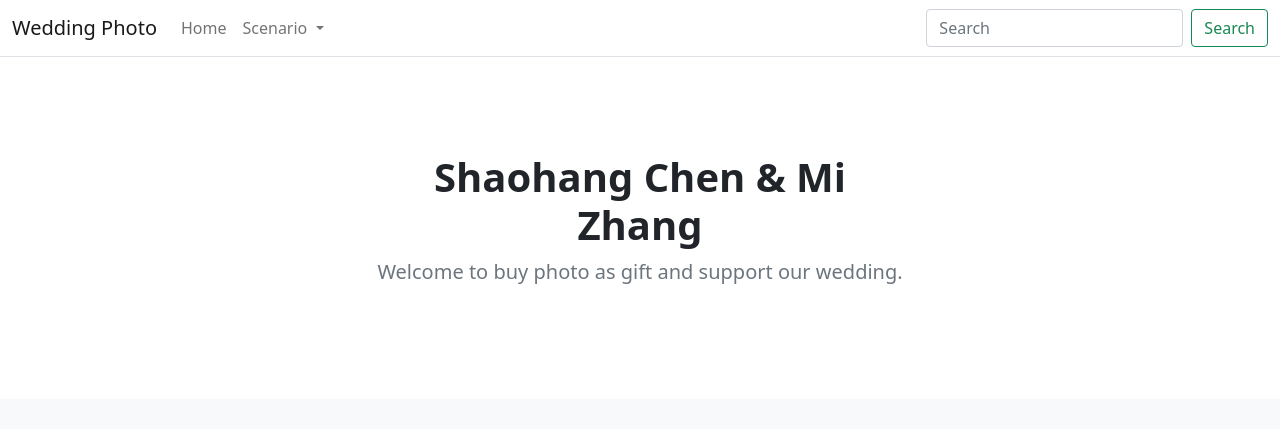
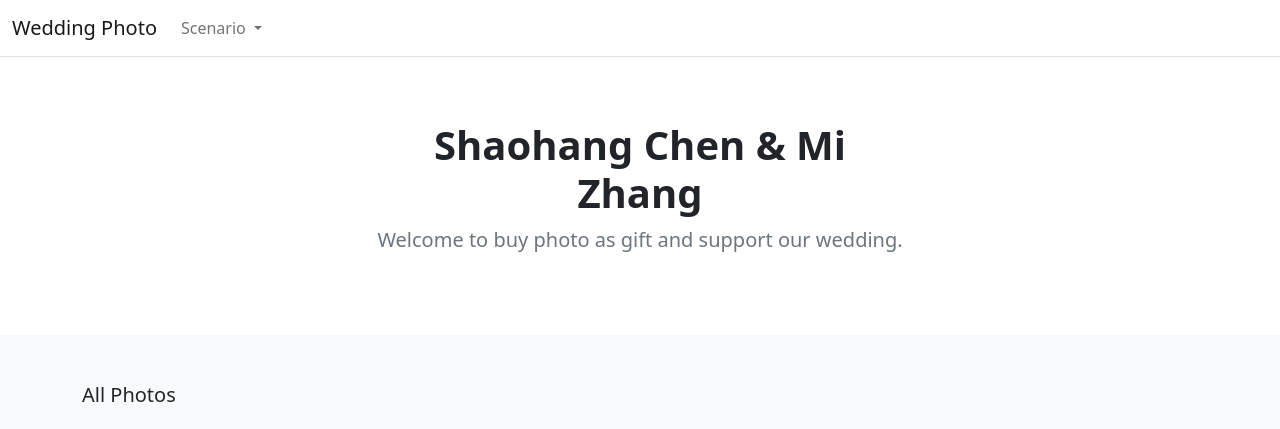
Before and after one commit to ClaytonStudent/django-ecommerce, a Django app: page / in a window 1280 px wide. Shown: the top 429 px of the page. Run offline with Django 4.2, Linux system fonts and the light colour scheme; data comes from the database, SQL or seed files in the repository; both versions use the stored data as it was after the commit.

Commit message:
refractoring

```diff
--- a/core/settings.py
+++ b/core/settings.py
@@ -64,7 +64,7 @@ TEMPLATES = [
                 'django.template.context_processors.request',
                 'django.contrib.auth.context_processors.auth',
                 'django.contrib.messages.context_processors.messages',
-                'store.views.categories',  # Make category gloabl avaiable
+                'store.context_processors.categories',  # Make category gloabl avaiable
             ],
         },
     },
@@ -118,7 +118,8 @@ USE_TZ = True
 # Static files (CSS, JavaScript, Images)
 # https://docs.djangoproject.com/en/4.1/howto/static-files/
 
-STATIC_URL = 'static/'
+STATIC_URL = '/static/'
+STATIC_FILES_DIRS = [os.path.join(BASE_DIR,"static")]
 
 # Default primary key field type
 # https://docs.djangoproject.com/en/4.1/ref/settings/#default-auto-field
--- a/requirements.txt
+++ b/requirements.txt
@@ -2,7 +2,6 @@ asgiref==3.6.0
 coverage==7.1.0
 Django==4.1.6
 Pillow==9.4.0
-pip==23.0
 setuptools==67.1.0
 sqlparse==0.4.3
 tzdata==2022.7
--- /dev/null
+++ b/store/context_processors.py
@@ -0,0 +1,6 @@
+from .models import Category
+
+def categories(request):
+    return {
+        'categories': Category.objects.all()
+    }
--- a/store/models.py
+++ b/store/models.py
@@ -3,7 +3,9 @@ from django.contrib.auth.models import User
 from django.urls import reverse
 # Create your models here.
 
-
+class ProductManager(models.Manager):
+    def get_queryset(self):
+        return super(ProductManager, self).get_queryset().filter(is_active=True)
 
 
 class Category(models.Model):
@@ -25,13 +27,15 @@ class Product(models.Model):
     title = models.CharField(max_length=255)
     author = models.CharField(max_length=255, default='admin')
     description = models.TextField(blank=True)
-    image = models.ImageField(upload_to='image/')
+    image = models.ImageField(upload_to='image/', default='image/default.jpg')
     slug = models.SlugField(max_length=255)
     price = models.DecimalField(max_digits=4,decimal_places=2)
     in_stock = models.BooleanField(default=True)
     is_active = models.BooleanField(default=True)
     created = models.DateTimeField(auto_now_add=True)
     updated = models.DateTimeField(auto_now=True)
+    objects = models.Manager()
+    products = ProductManager()
 
     class Meta:
         verbose_name_plural = 'Products'
--- a/store/urls.py
+++ b/store/urls.py
@@ -4,7 +4,7 @@ from . import views
 app_name = 'store'
 
 urlpatterns = [
-    path('', views.all_products, name='all_products'),
-    path('item/<slug:slug>/', views.product_detail, name='product_detail'),
-    path('search/<slug:category_slug>/', views.category_list, name='category_list'),
+    path('', views.product_all, name='product_all'),
+    path('<slug:slug>/', views.product_detail, name='product_detail'),
+    path('shop/<slug:category_slug>/', views.category_list, name='category_list'),
 ]
--- a/store/views.py
+++ b/store/views.py
@@ -2,21 +2,17 @@ from django.shortcuts import render, get_object_or_404
 from .models import Category, Product
 # Create your views here.
 
-def categories(request):
-    return {
-        'categories': Category.objects.all()
-    }
 
 
-def all_products(request):
-    products = Product.objects.all()
+def product_all(request):
+    products = Product.products.all()
     return render(request, 'store/home.html',{'products':products})
 
 def product_detail(request, slug):
     product = get_object_or_404(Product, slug=slug, in_stock=True)
-    return render(request, 'store/products/detail.html',{'product':product})
+    return render(request, 'store/products/single.html',{'product':product})
 
 def category_list(request, category_slug):
     category = get_object_or_404(Category, slug=category_slug)
-    products = Product.objects.filter(category=category)
+    products = Product.products.filter(category=category)
     return render(request,'store/products/category.html',{'category':category, 'products':products})
--- a/templates/store/base.html
+++ b/templates/store/base.html
@@ -7,6 +7,7 @@
     <title>{% block title %}My shop{% endblock %}</title>
     <meta name="viewport" content="width=device-width, initial-scale=1">
     <link href="https://cdn.jsdelivr.net/npm/bootstrap@5.0.0-beta1/dist/css/bootstrap.min.css" rel="stylesheet" integrity="sha384-giJF6kkoqNQ00vy+HMDP7azOuL0xtbfIcaT9wjKHr8RbDVddVHyTfAAsrekwKmP1" crossorigin="anonymous">
+    <script src="https://code.jquery.com/jquery-3.5.1.min.js" integrity="sha256-9/aliU8dGd2tb6OSsuzixeV4y/faTqgFtohetphbbj0=" crossorigin="anonymous"></script>
     <script src="https://cdn.jsdelivr.net/npm/bootstrap@5.0.0-beta1/dist/js/bootstrap.bundle.min.js" integrity="sha384-ygbV9kiqUc6oa4msXn9868pTtWMgiQaeYH7/t7LECLbyPA2x65Kgf80OJFdroafW" crossorigin="anonymous"></script>
 </head>
 
@@ -14,17 +15,17 @@
     <header>
         <nav class="navbar navbar-expand-md navbar-light bg-white border-bottom">
             <div class="container-fluid">
-                <a class="navbar-brand" href="#">Wedding Photo</a>
+                <a class="navbar-brand" href="/">Wedding Photo</a>
                 <button class="navbar-toggler" type="button" data-bs-toggle="collapse" data-bs-target="#navbarCollapse"
                     aria-controls="navbarCollapse" aria-expanded="false" aria-label="Toggle navigation">
                     <span class="navbar-toggler-icon"></span>
                 </button>
                 <div class="collapse navbar-collapse" id="navbarCollapse">
                     <ul class="navbar-nav me-auto mb-2 mb-md-0">
-                        <li class="nav-item active">
+                        <!--- li class="nav-item active">
                             <a class="nav-link" aria-current="page" href="/">Home</a>
                         </li>
-                        <!--- li class="nav-item">
+                        <li class="nav-item">
                             <a class="nav-link" href="#">Link</a>
                         </li --->
                         <li class="nav-item dropdown">
@@ -33,7 +34,7 @@
                                 Scenario
                             </a>
                             <ul class="dropdown-menu" aria-labelledby="navbarDropdown">
-                                <!---li><a class="dropdown-item" href="{% url "store:all_products" %}">All</a></li--->
+                                <!---li><a class="dropdown-item" href="{% url "store:product_all" %}">All</a></li--->
                                 {% for c in categories %}
                                 <li {% if category.slug == c.slug %}class="selected" {% endif %}>
                                     <a class="dropdown-item" href="{{ c.get_absolute_url }}">{{ c.name|title }}</a>
@@ -42,10 +43,10 @@
                             </ul>
                         </li>
                     </ul>
-                    <form class="d-flex">
+                    <!---form class="d-flex">
                         <input class="form-control me-2" type="search" placeholder="Search" aria-label="Search">
                         <button class="btn btn-outline-success" type="submit">Search</button>
-                    </form>
+                    </form--->
                 </div>
             </div>
         </nav>
--- a/templates/store/home.html
+++ b/templates/store/home.html
@@ -1,9 +1,9 @@
 {% extends "./base.html" %}
 {% load static %}
-{% block title %}HOME{% endblock %}
+{% block title %}PhotoStore{% endblock %}
 {% block content %}
   <section class="py-5 text-center container">
-    <div class="row py-lg-5">
+    <div class="row py-lg-3">
       <div class="col-lg-6 col-md-8 mx-auto">
         <h1 class="h1 fw-bold">Shaohang Chen & Mi Zhang</h1>
         <!---p class="lead text-muted">Welcome to wedding of Shaohang Chen & Mi Zhang</p--->
```
Also changed, not shown: db.sqlite3, media/image/default.jpg (renamed from media/image/react.jpg), media/image/django.jpeg (deleted), templates/store/products/single.html (renamed from templates/store/products/detail.html), 1 other file.
